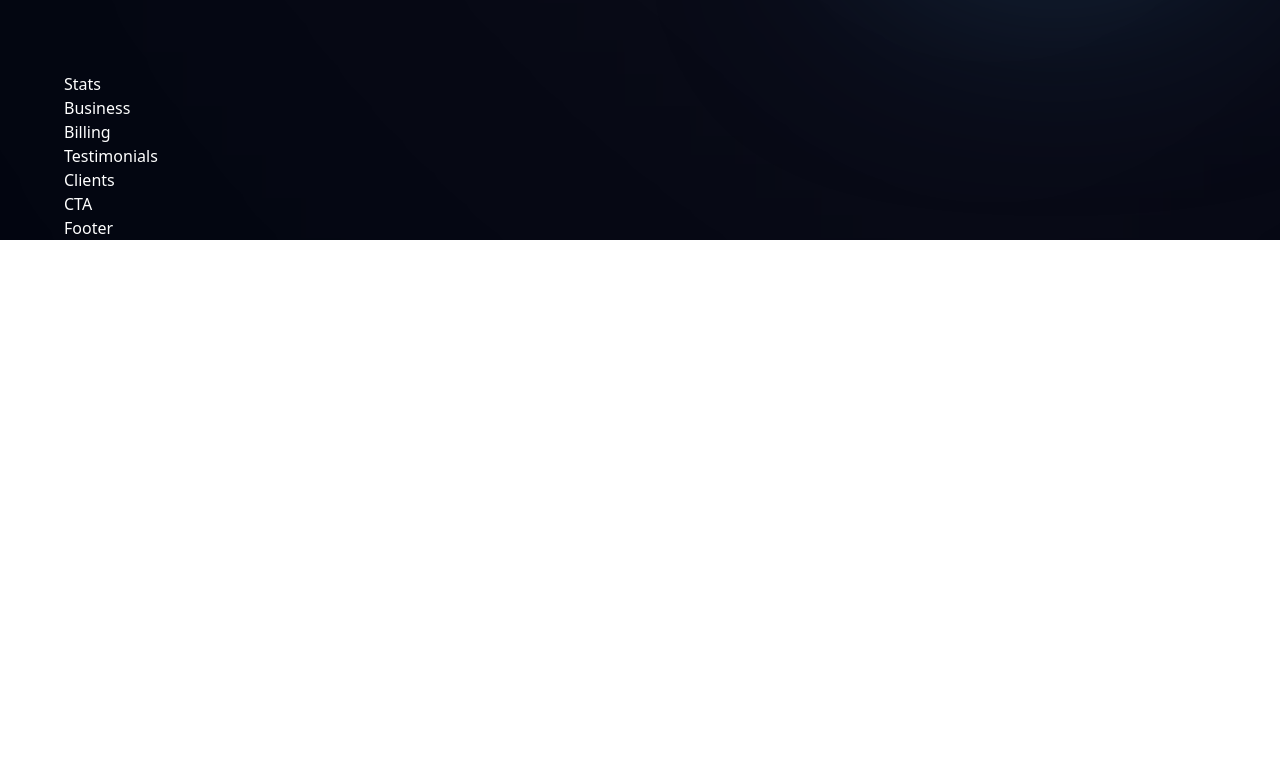
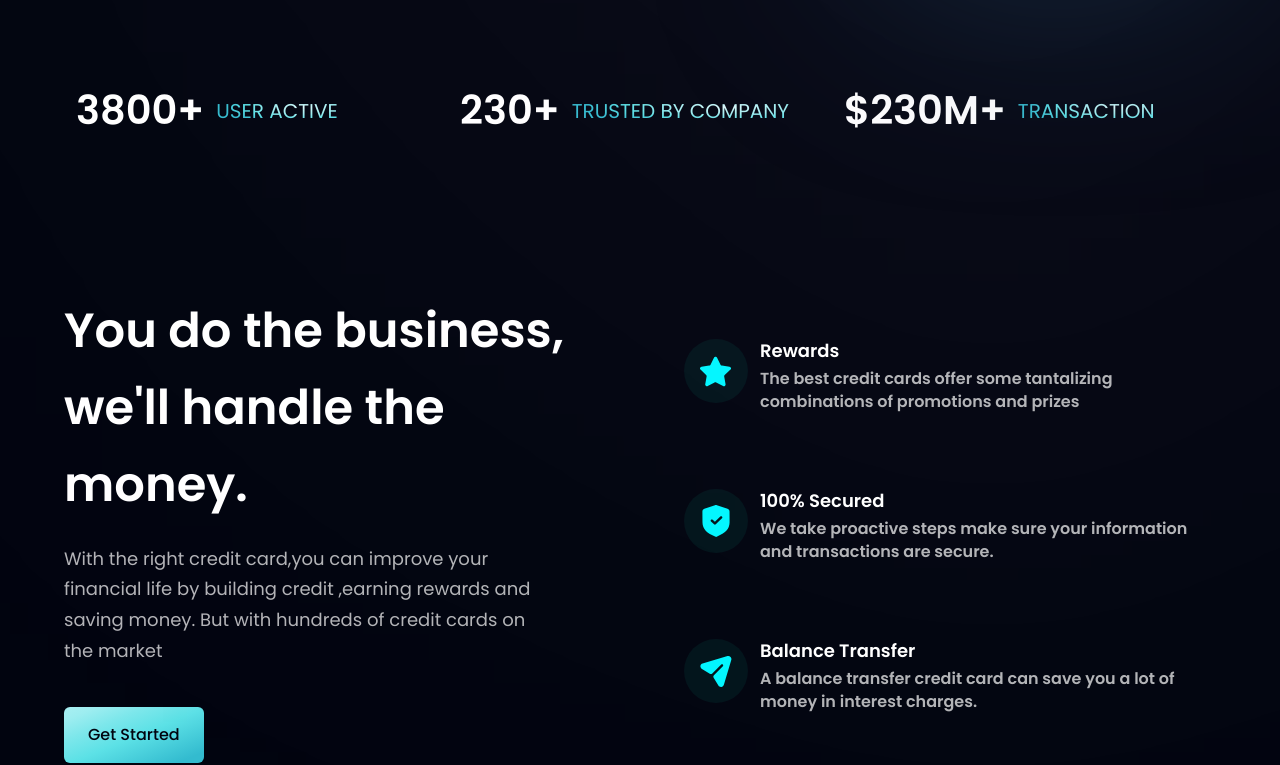
Before and after one commit to wassem7/Hoobank, a React (Vite) app: page / in a window 1280 px wide. Shown: the part 716-1481 px from the top of the page. Before the commit the page ends 956 px from the top, so only its background shows below. Built offline with nearby package versions, Linux system fonts and the light colour scheme.

Commit message:
Business section

```diff
--- a/src/components/Business.jsx
+++ b/src/components/Business.jsx
@@ -1,7 +1,68 @@
 import React from 'react';
+import { features } from '../constants';
+import styles, { layout } from '../style';
+import Button from './Button';
 
+const FeatureCard = ({ icon, title, content, index }) => (
+  <div
+    className={`flex flex-row p-6 rounded-[20px] ${
+      index !== features.length - 1 ? 'mb-6' : 'mb-0'
+    } feature-card`}
+  >
+    {/* Icon container */}
+    <div
+      className={`w-[64px] h-[64px] rounded-full ${styles.flexCenter} bg-dimBlue`}
+    >
+      <img
+        src={icon}
+        alt='icon'
+        className='w-[50%] h-[50%] object-contain'
+      />
+    </div>
+
+    {/* Text container */}
+    <div className='flex-1 flex flex-col ml-3'>
+      <h4 className='font-poppins font-semibold text-white text-[18px] leading-[24px] mb-1'>
+        {title}
+      </h4>
+
+      <p className='font-poppins font-semibold text-dimWhite text-[16px] leading-[23px] mb-1'>
+        {content}
+      </p>
+    </div>
+  </div>
+);
 const Business = () => {
-  return <div>Business</div>;
+  return (
+    <section id='features' className={layout.section}>
+      {/* First Section Box */}
+      <div className={layout.sectionInfo}>
+        <h2 className={styles.heading2}>
+          You do the business,
+          <br className='sm:block hidden' />
+          we'll handle the money.
+        </h2>
+        <p className={`${styles.paragraph} max-w-[470px] mt-5`}>
+          With the right credit card,you can improve your
+          financial life by building credit ,earning rewards and
+          saving money. But with hundreds of credit cards on the
+          market
+        </p>
+        <Button styles='mt-10' />
+      </div>
+
+      {/* Second section box */}
+      <div className={`${layout.sectionImg} flex-col`}>
+        {features.map((feature, index) => (
+          <FeatureCard
+            key={feature.id}
+            {...feature}
+            index={index}
+          />
+        ))}
+      </div>
+    </section>
+  );
 };
 
 export default Business;
--- a/src/components/Stats.jsx
+++ b/src/components/Stats.jsx
@@ -1,7 +1,24 @@
 import React from 'react';
-
-const Stats = () => {
-  return <div>Stats</div>;
-};
+import { stats } from '../constants';
+import styles from '../style';
+const Stats = () => (
+  <section
+    className={`${styles.flexCenter} flex flex-row flex-wrap sm:mb-20 mb-6`}
+  >
+    {stats.map((stat) => (
+      <div
+        key={stat.id}
+        className='flex-1 flex justify-start items-center flex-row m-3'
+      >
+        <h4 className='font-poppins xs:text-[40px] text-[30px] font-semibold xs:leading-[53px] leading-[43px] text-white '>
+          {stat.value}
+        </h4>
+        <p className='font-poppins xs:text-[20px] text-[15px] font-normal xs:leading-[26px] leading-[21px] text-gradient uppercase ml-3 '>
+          {stat.title}
+        </p>
+      </div>
+    ))}
+  </section>
+);
 
 export default Stats;
--- a/src/components/button.jsx
+++ b/src/components/button.jsx
@@ -1,7 +1,12 @@
-import React from 'react';
-
-const button = () => {
-  return <div>button</div>;
+const Button = ({ styles }) => {
+  return (
+    <button
+      type='button'
+      className={`py-4 px-6 bg-blue-gradient font-poppins font-medium text-primary outline-none ${styles} rounded-md `}
+    >
+      Get Started
+    </button>
+  );
 };
 
-export default button;
+export default Button;
```
